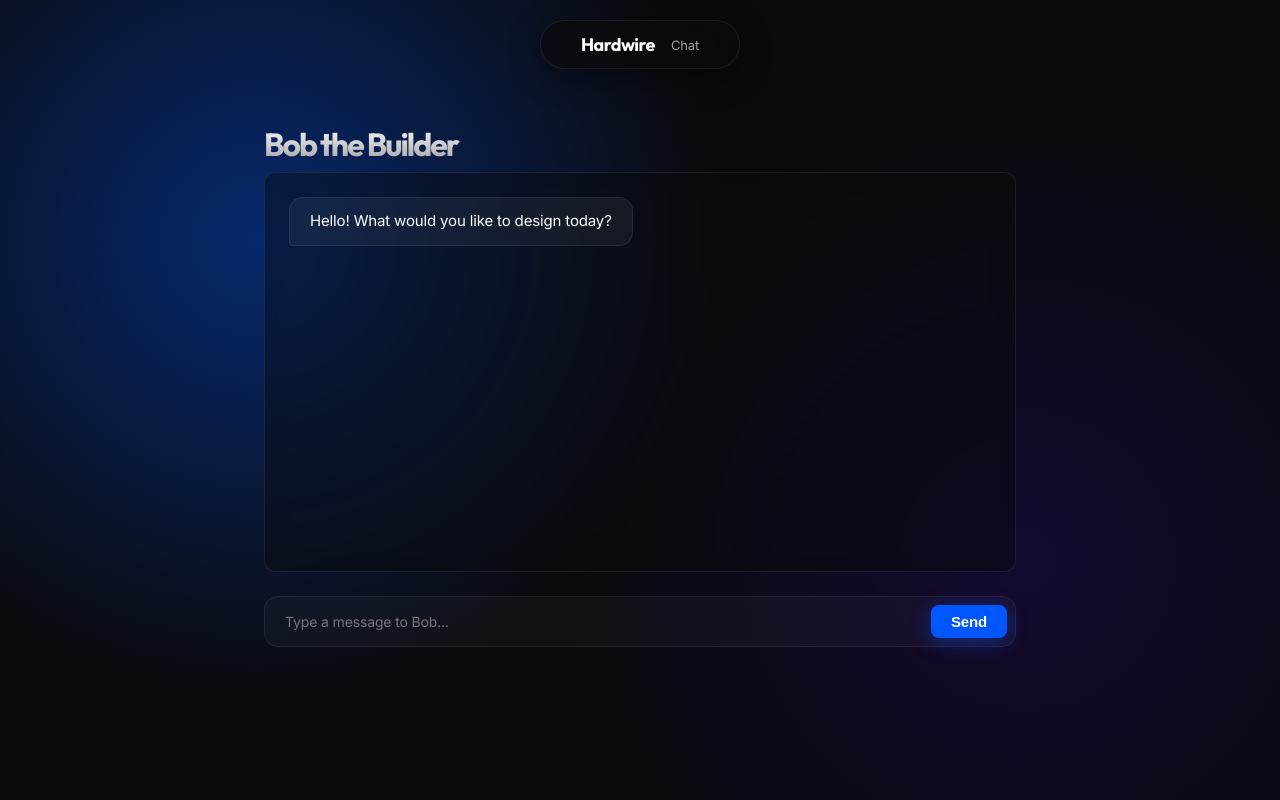
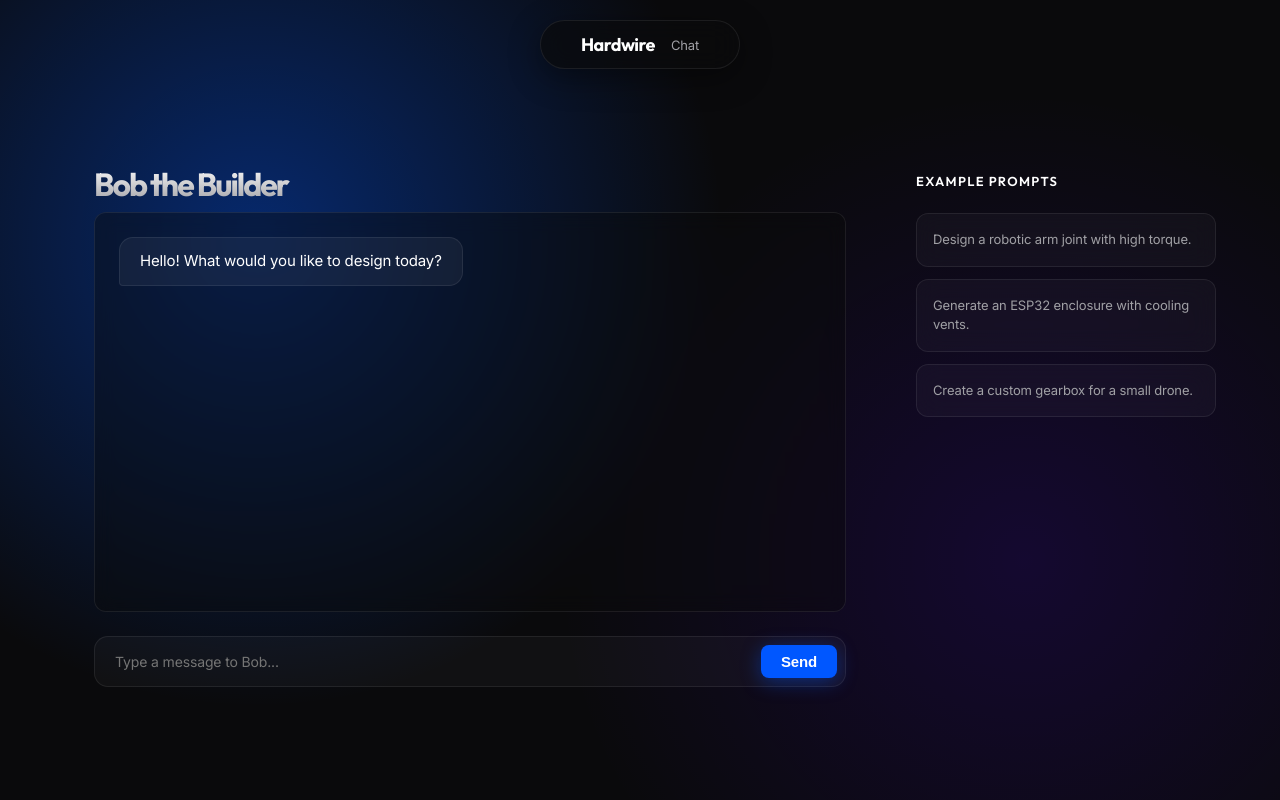
Before and after one commit to charlene-chenn/hardwire, a React (Create React App) app in the folder frontend/: page /chat in a window 1280 px wide. Built offline with nearby package versions, Linux system fonts and the light colour scheme.

Commit message:
improve the ui

```diff
--- a/frontend/src/index.css
+++ b/frontend/src/index.css
@@ -176,7 +176,7 @@ body {
 
 .landing-subtitle {
   font-size: 18px;
-  color: var(--text-secondary);
+  color: rgb(241, 237, 237);
   line-height: 1.6;
   max-width: 600px;
   margin-bottom: 12px;
@@ -211,6 +211,72 @@ body {
 }
 
 /* Chat & Results */
+.chat-page-layout {
+  display: flex;
+  gap: 40px;
+  max-width: 1200px;
+  margin: 0 auto;
+  align-items: flex-start;
+  padding: 40px 24px;
+}
+
+.chat-main-column {
+  flex: 1;
+  min-width: 0;
+}
+
+.chat-examples-sidebar {
+  flex: 0 0 300px;
+  position: sticky;
+  top: 100px;
+  display: flex;
+  flex-direction: column;
+  gap: 16px;
+  padding-top: 33px;
+}
+
+.section-title {
+  font-family: 'Outfit', sans-serif;
+  font-size: 13px;
+  font-weight: 600;
+  color: var(--text-primary);
+  text-transform: uppercase;
+  letter-spacing: 0.1em;
+  margin-bottom: 8px;
+}
+
+.example-prompts-list {
+  display: flex;
+  flex-direction: column;
+  gap: 12px;
+}
+
+.example-prompt-card {
+  padding: 16px;
+  cursor: pointer;
+  transition: all var(--transition-fast);
+  border: 1px solid var(--glass-border);
+  border-radius: 12px;
+}
+
+.example-prompt-card:hover {
+  background: rgba(255, 255, 255, 0.05);
+  border-color: var(--accent-blue);
+  transform: translateY(-2px);
+  box-shadow: 0 4px 20px var(--accent-glow);
+}
+
+.example-prompt-card p {
+  font-size: 13px;
+  line-height: 1.5;
+  color: var(--text-secondary);
+  margin: 0;
+}
+
+.example-prompt-card:hover p {
+  color: #fff;
+}
+
 .chat-container {
   max-width: 800px;
   margin: 0 auto;
@@ -452,3 +518,23 @@ body {
   letter-spacing: 0.1em;
   opacity: 0.6;
 }
+
+.default-model-badge {
+  position: absolute;
+  top: 20px;
+  right: 20px;
+  background: rgba(0, 87, 255, 0.15);
+  border: 1px solid var(--accent-blue);
+  color: var(--accent-blue);
+  padding: 6px 12px;
+  border-radius: 6px;
+  font-family: 'Outfit', sans-serif;
+  font-size: 11px;
+  font-weight: 700;
+  text-transform: uppercase;
+  letter-spacing: 0.1em;
+  z-index: 30;
+  backdrop-filter: blur(8px);
+  pointer-events: none;
+  box-shadow: 0 4px 15px var(--accent-glow);
+}
--- a/frontend/src/pages/Chat.jsx
+++ b/frontend/src/pages/Chat.jsx
@@ -14,6 +14,11 @@ export default function Chat() {
     'Designing the component...',
     'Optimizing parameters...',
     'Almost there...',
+  ];
+  const examplePrompts = [
+    "Design a robotic arm joint with high torque.",
+    "Generate an ESP32 enclosure with cooling vents.",
+    "Create a custom gearbox for a small drone."
   ];
   const bottomRef = useRef(null);
 
@@ -71,7 +76,14 @@ export default function Chat() {
     }
   };
 
+  const handleExampleClick = (prompt) => {
+    if (loading) return;
+    setInput(prompt);
+  };
+
   return (
+    <div className="chat-page-layout">
+      <div className="chat-main-column">
         <div className="chat-container">
           <h1 className="landing-title" style={{ fontSize: '32px' }}>Bob the Builder</h1>
 
@@ -104,5 +116,22 @@ export default function Chat() {
             </button>
           </div>
         </div>
+      </div>
+
+      <div className="chat-examples-sidebar">
+        <h3 className="section-title">Example Prompts</h3>
+        <div className="example-prompts-list">
+          {examplePrompts.map((prompt, idx) => (
+            <div
+              key={idx}
+              className="example-prompt-card glass"
+              onClick={() => handleExampleClick(prompt)}
+            >
+              <p>{prompt}</p>
+            </div>
+          ))}
+        </div>
+      </div>
+    </div>
   );
 }
--- a/frontend/src/pages/Results.jsx
+++ b/frontend/src/pages/Results.jsx
@@ -89,6 +89,12 @@ export default function Results() {
           </div>
         )}
 
+        {!loading && stlUrl === DEFAULT_STL_URL && (
+          <div className="default-model-badge">
+            Display Model
+          </div>
+        )}
+
         {!loading && stlUrl ? (
           <Canvas camera={{ position: [0, 0, 50] }}>
             <ambientLight intensity={0.6} />
```
Lines whose indentation alone changed are shown as unchanged.
